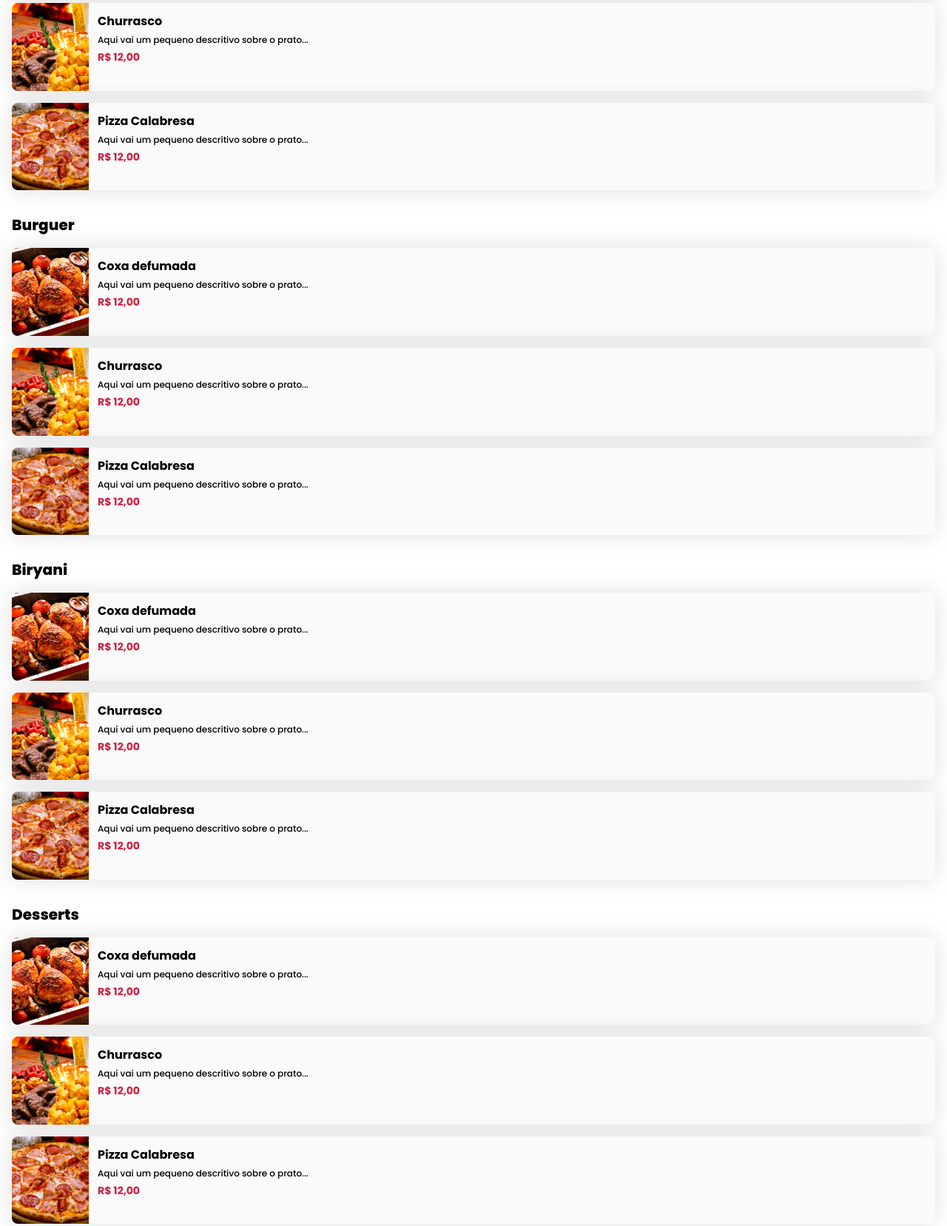
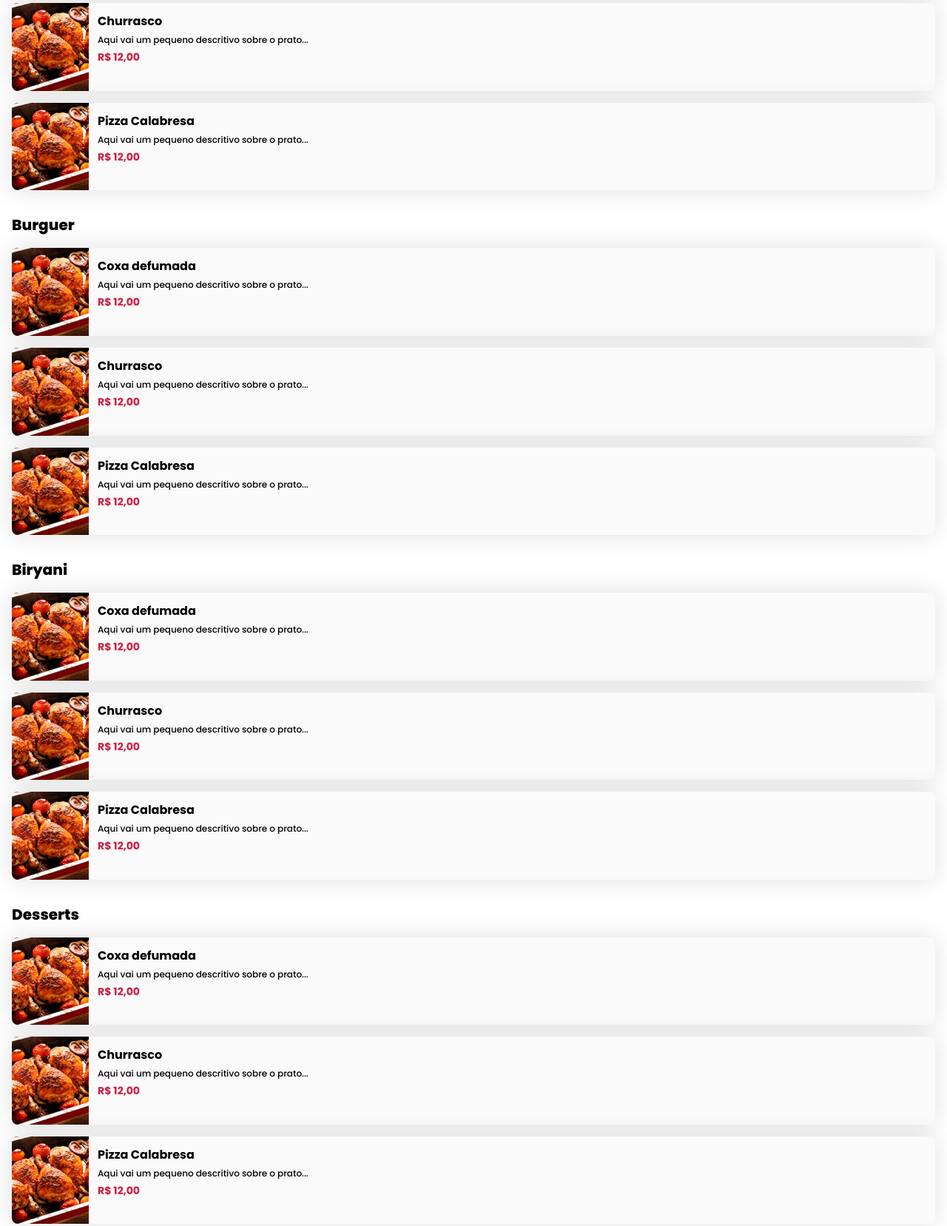
Before and after one commit to lucasnr/hub-gourmet, a plain HTML site: page index.html in a window 1280 px wide. Shown: the part 894-2551 px from the top of the page at 74% size. Drawn offline with nearby package versions, Linux system fonts and the light colour scheme.

Commit message:
Use same image

```diff
--- a/index.html
+++ b/index.html
@@ -96,7 +96,7 @@
             <a href="#" class="highlight">
               <img
                 class="highlight__image"
-                src="./assets/img/product-2.jpg"
+                src="./assets/img/product-1.jpg"
                 alt="Product"
               />
               <h3 class="highlight__name">Churrasco</h3>
@@ -108,7 +108,7 @@
             <a href="#" class="highlight">
               <img
                 class="highlight__image"
-                src="./assets/img/product-3.jpg"
+                src="./assets/img/product-1.jpg"
                 alt="Product"
               />
               <h3 class="highlight__name">Pizza Calabresa</h3>
@@ -138,7 +138,7 @@
 
         <a href="#" class="product">
           <img
-            src="./assets/img/product-2.jpg"
+            src="./assets/img/product-1.jpg"
             alt="Product"
             class="product__image"
           />
@@ -153,7 +153,7 @@
 
         <a href="#" class="product">
           <img
-            src="./assets/img/product-3.jpg"
+            src="./assets/img/product-1.jpg"
             alt="Product"
             class="product__image"
           />
@@ -187,7 +187,7 @@
 
         <a href="#" class="product">
           <img
-            src="./assets/img/product-2.jpg"
+            src="./assets/img/product-1.jpg"
             alt="Product"
             class="product__image"
           />
@@ -202,7 +202,7 @@
 
         <a href="#" class="product">
           <img
-            src="./assets/img/product-3.jpg"
+            src="./assets/img/product-1.jpg"
             alt="Product"
             class="product__image"
           />
@@ -236,7 +236,7 @@
 
         <a href="#" class="product">
           <img
-            src="./assets/img/product-2.jpg"
+            src="./assets/img/product-1.jpg"
             alt="Product"
             class="product__image"
           />
@@ -251,7 +251,7 @@
 
         <a href="#" class="product">
           <img
-            src="./assets/img/product-3.jpg"
+            src="./assets/img/product-1.jpg"
             alt="Product"
             class="product__image"
           />
@@ -285,7 +285,7 @@
 
         <a href="#" class="product">
           <img
-            src="./assets/img/product-2.jpg"
+            src="./assets/img/product-1.jpg"
             alt="Product"
             class="product__image"
           />
@@ -300,7 +300,7 @@
 
         <a href="#" class="product">
           <img
-            src="./assets/img/product-3.jpg"
+            src="./assets/img/product-1.jpg"
             alt="Product"
             class="product__image"
           />
@@ -334,7 +334,7 @@
 
         <a href="#" class="product">
           <img
-            src="./assets/img/product-2.jpg"
+            src="./assets/img/product-1.jpg"
             alt="Product"
             class="product__image"
           />
@@ -349,7 +349,7 @@
 
         <a href="#" class="product">
           <img
-            src="./assets/img/product-3.jpg"
+            src="./assets/img/product-1.jpg"
             alt="Product"
             class="product__image"
           />
```
Also changed, not shown: assets/img/product-2.jpg (deleted), assets/img/product-3.jpg (deleted).
